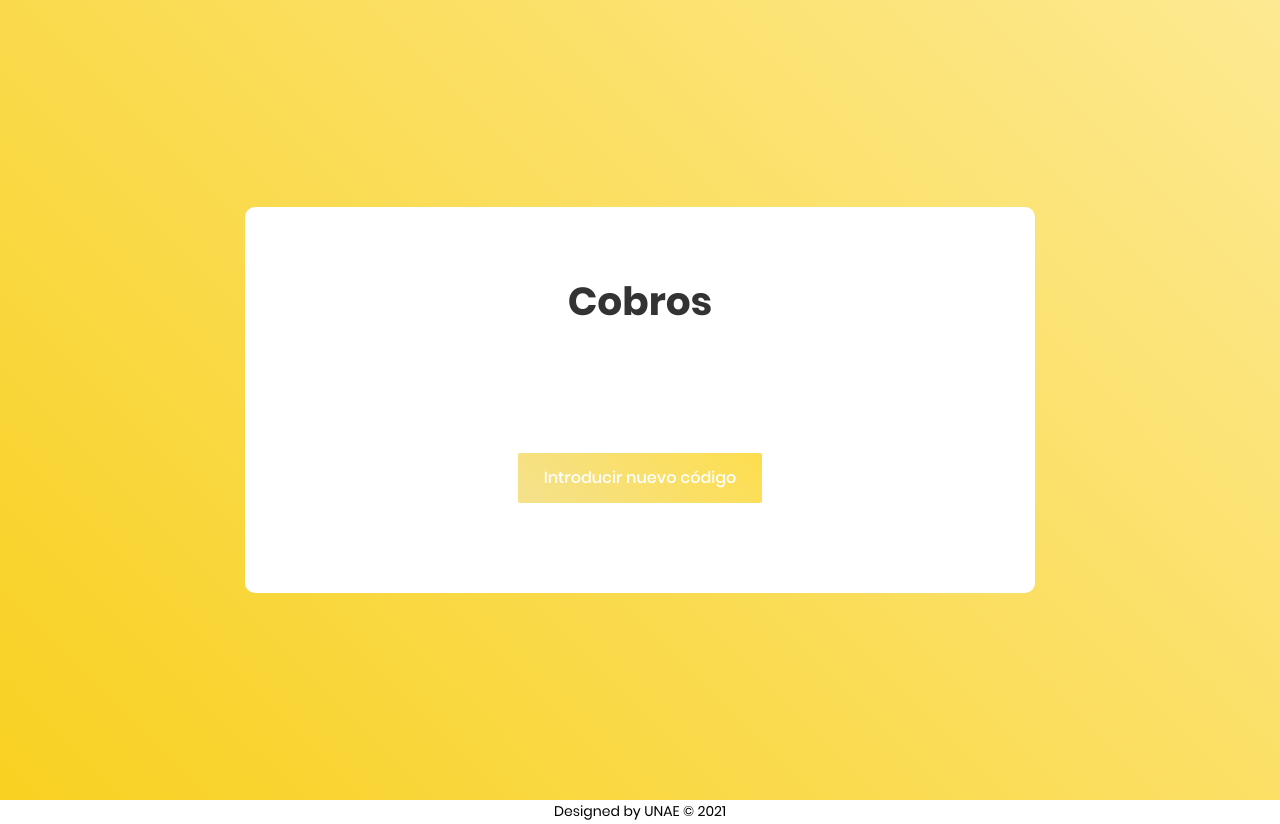
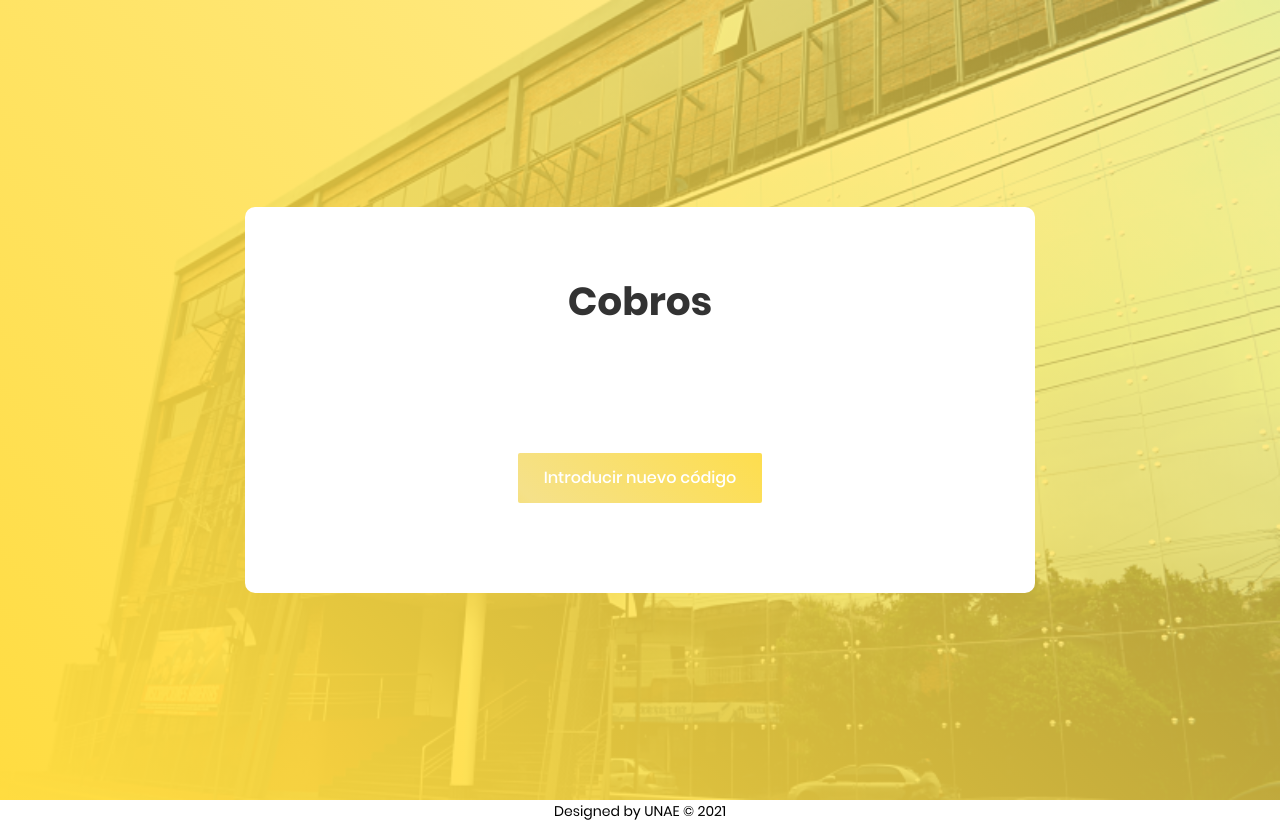
Before and after one commit to Axel1799/cobro_docentes_modulo, a PHP site: page /search.php in a window 1280 px wide. Shown: the part 81-905 px from the top of the page. Run offline with PHP 8.4, Linux system fonts and the light colour scheme; some libraries are stand-ins or nearby versions.

Commit message:
module_v3

```diff
--- a/css/main.css
+++ b/css/main.css
@@ -150,6 +150,7 @@ iframe {
 /*//////////////////////////////////////////////////////////////////
 [ Contact 2 ]*/
 .bg-contact2 {
+  background-image: url("../images/universidad2.png");
   width: 100%;
   background-repeat: no-repeat;
   background-position: center center;
@@ -168,11 +169,11 @@ iframe {
   justify-content: center;
   align-items: center;
   padding: 15px;
-  background: rgba(248, 209, 33, 1);
-  background: -webkit-linear-gradient(45deg, rgba(248, 209, 33, 1), rgba(253, 233, 145, 1));
-  background: -o-linear-gradient(45deg, rgba(248, 209, 33, 1), rgba(253, 233, 145, 1));
-  background: -moz-linear-gradient(45deg, rgba(248, 209, 33, 1), rgba(253, 233, 145, 1));
-  background: linear-gradient(45deg, rgba(248, 209, 33, 1), rgba(253, 233, 145, 1));
+  background: rgba(255, 220, 64, 1);
+  background: -webkit-linear-gradient(45deg, rgba(255, 220, 64, 1), rgba(255, 228, 94, 0.6));
+  background: -o-linear-gradient(45deg, rgba(255, 220, 64, 1), rgba(255, 228, 94, 0.6));
+  background: -moz-linear-gradient(45deg, rgba(255, 220, 64, 1), rgba(255, 228, 94, 0.6));
+  background: linear-gradient(45deg, rgba(255, 220, 64, 1), rgba(255, 228, 94, 0.6));
 }
 
 .wrap-contact2 {
--- /dev/null
+++ b/data/db.php
@@ -0,0 +1,11 @@
+<?php
+
+$mysqli = new mysqli("localhost", "root", "", "cobros_docentes");
+
+/* verificar la conexión */
+if (mysqli_connect_errno()) {
+    printf("Conexión fallida: %s\n", mysqli_connect_error());
+    exit();
+}
+
+?>
--- a/search.php
+++ b/search.php
@@ -28,22 +28,16 @@
 	</nav>
 
 
-	<div class="bg-contact2" style="background-image: url('images/universidad2.png');">
+	<div class="bg-contact2">
 		<div class="container-contact2">
 			<div class="wrap-contact2">
-				<form action="/cobro/" method="POST" class="contact2-form validate-form">
+				<form action="/cobros/" method="POST" class="contact2-form validate-form">
 					<span class="contact2-form-title">
 						Cobros
 					</span>
 					<?php
 
-					$mysqli = new mysqli("localhost", "root", "", "cobros_docentes");
-
-					/* verificar la conexión */
-					if (mysqli_connect_errno()) {
-						printf("Conexión fallida: %s\n", mysqli_connect_error());
-						exit();
-					}
+					require("data/db.php");
 
 					if (isset($_POST["acta"])) {
 
```
Also changed, not shown: index.php (+2 -5 lines), images/01.jpg (added).
